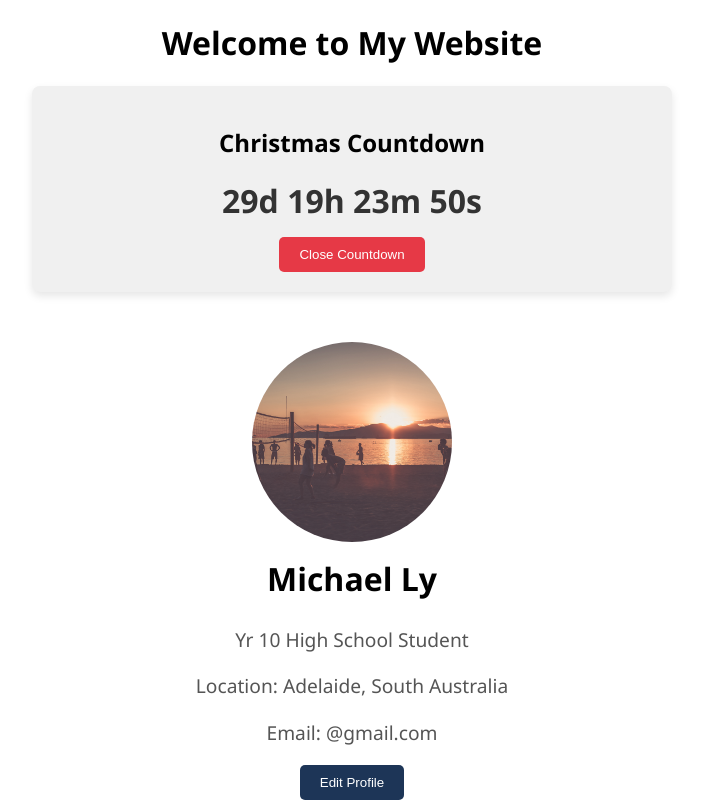
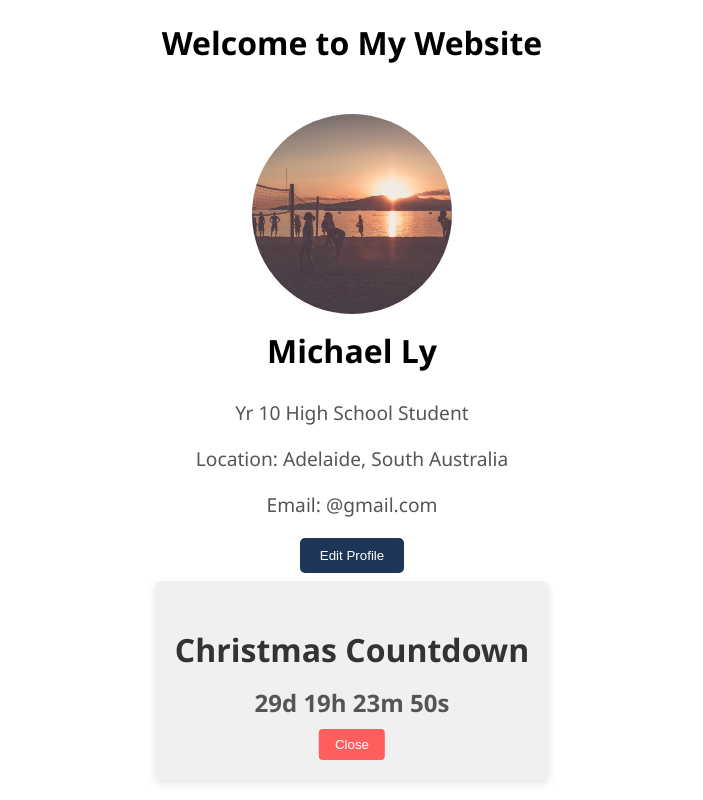
Before and after one commit to michaelly757/new-react, a React (Create React App) app: page / in a window 1280 px wide. Shown: the whole page, without its empty margins (288-991 px from the left). Built offline with nearby package versions, Linux system fonts and the light colour scheme.

Commit message:
updated website

```diff
--- a/src/App.css
+++ b/src/App.css
@@ -5,31 +5,46 @@
 }
 
 /* Countdown Styling */
+/* App.css */
 .countdown-container {
+  position: fixed;  /* Fix it to a specific position on the screen */
+  bottom: 20px;     /* Set distance from the bottom */
+  left: 50%;        /* Center horizontally */
+  transform: translateX(-50%); /* Offset by half the width to ensure it's centered */
   background-color: #f0f0f0;
   padding: 20px;
   border-radius: 8px;
-  margin: 20px auto;
-  max-width: 600px;
+  box-shadow: 0 4px 8px rgba(0, 0, 0, 0.1);
   text-align: center;
-  box-shadow: 0 4px 8px rgba(0, 0, 0, 0.1);
+  z-index: 1000;  /* Ensure it's on top of other elements */
 }
 
-.countdown {
+.countdown-container h2 {
   font-size: 2rem;
-  font-weight: bold;
   color: #333;
-  margin: 15px 0;
+  margin-bottom: 15px;
 }
 
-.close-btn {
-  background-color: #e63946;
+.countdown-container .countdown {
+  font-size: 1.5rem;
+  color: #555;
+  font-weight: bold;
+}
+
+.countdown-container .close-btn {
+  background-color: #ff5e5e;
   color: white;
-  padding: 10px 20px;
+  padding: 8px 16px;
   border: none;
-  border-radius: 5px;
+  border-radius: 4px;
   cursor: pointer;
+  margin-top: 10px;
 }
+
+.countdown-container .close-btn:hover {
+  background-color: #ff4040;
+}
+
 
 .elfsight-container {
   position: absolute;
--- a/src/App.js
+++ b/src/App.js
@@ -61,7 +61,7 @@ const App = () => {
                 <div className="countdown-container">
                     <h2>Christmas Countdown</h2>
                     <div id="countdown" className="countdown"></div>
-                    <button className="close-btn" onClick={closeCountdown}>Close Countdown</button>
+                    <button className="close-btn" onClick={closeCountdown}>Close</button>
                 </div>
             )}
 
--- a/src/components/Profile.js
+++ b/src/components/Profile.js
@@ -33,7 +33,7 @@ const Profile = () => {
     return (
         <div className="profile-container">
             <motion.img
-  src={process.env.PUBLIC_URL + '/volleyball.jpg'}  // Removed '/public' from the path
+  src={process.env.PUBLIC_URL + '/volleyball.jpg'}
   alt="Volleyball"
   className="profile-picture"
   initial={{ scale: 0.8, opacity: 0 }}
```
